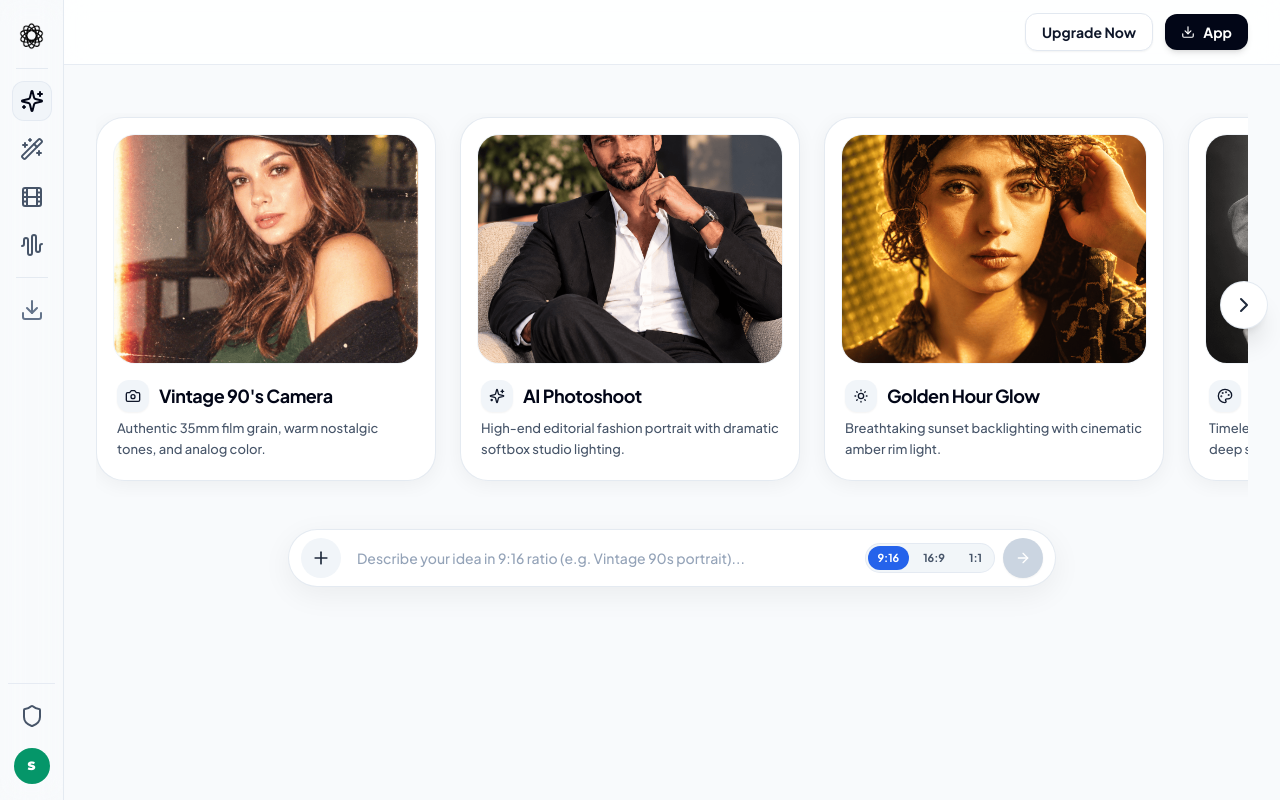
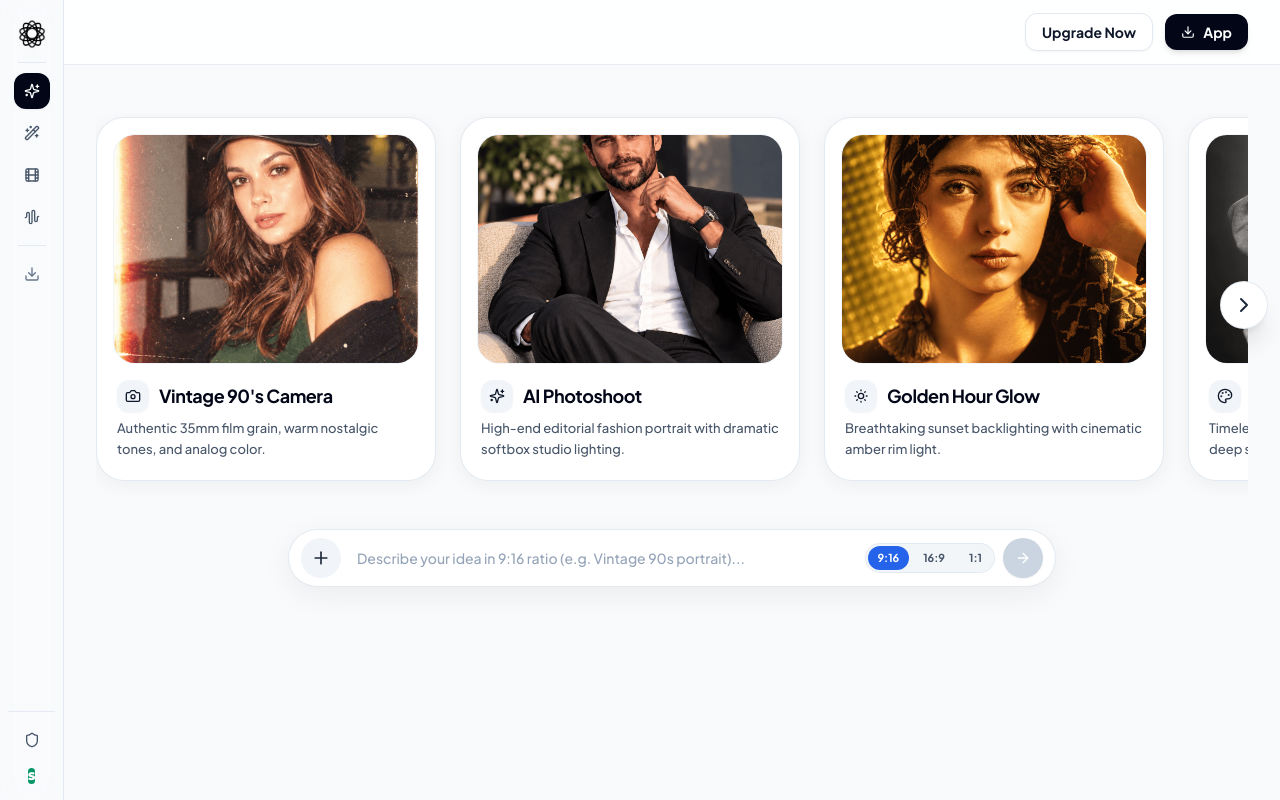
Before and after one commit to Sreerag111/slipeaiwebsite2, a Next.js app: page / in a window 1280 px wide. Built offline with nearby package versions, Linux system fonts and the light colour scheme.

Commit message:
Reduce collapsed sidebar icon sizes and set active item container to dark black

```diff
--- a/components/Sidebar.tsx
+++ b/components/Sidebar.tsx
@@ -123,7 +123,7 @@ export function Sidebar({
         {isCollapsed && (
           <div className="hidden lg:flex flex-col justify-between h-full w-full py-4 px-2 items-center">
             {/* Top Brand Logo & Navigation Stack */}
-            <div className="w-full flex flex-col items-center space-y-3">
+            <div className="w-full flex flex-col items-center space-y-2.5">
               {/* SlipeAI Brand Logo / Expand Trigger */}
               <button
                 type="button"
@@ -131,24 +131,24 @@ export function Sidebar({
                   if (onExpand) onExpand();
                   else if (onToggleCollapse) onToggleCollapse();
                 }}
-                className="w-10 h-10 rounded-xl hover:bg-slate-100 text-slate-900 flex items-center justify-center p-1 transition-all cursor-pointer group relative"
+                className="w-9 h-9 rounded-xl hover:bg-slate-100 text-slate-900 flex items-center justify-center p-1 transition-all cursor-pointer group relative"
                 title="Expand Sidebar (SlipeAI)"
                 aria-label="Expand Sidebar"
               >
                 <img
                   src="/slipe-logo.png"
                   alt="SlipeAI"
-                  className="w-7 h-7 object-contain group-hover:scale-105 transition-transform"
+                  className="w-5.5 h-5.5 object-contain group-hover:scale-105 transition-transform"
                 />
                 <span className="pointer-events-none absolute left-full ml-3 hidden group-hover:flex items-center px-2.5 py-1.5 rounded-lg bg-slate-900 text-white text-[11px] font-semibold whitespace-nowrap shadow-xl z-50 border border-slate-700">
                   Expand Sidebar
                 </span>
               </button>
 
-              <div className="w-8 h-px bg-slate-200/90 my-1" />
+              <div className="w-7 h-px bg-slate-200/90 my-0.5" />
 
               {/* Nav Items Stack */}
-              <nav className="w-full flex flex-col items-center space-y-2">
+              <nav className="w-full flex flex-col items-center space-y-1.5">
                 {navItems.map((item) => {
                   const Icon = item.icon;
                   return (
@@ -156,17 +156,17 @@ export function Sidebar({
                       key={item.id}
                       type="button"
                       onClick={() => handleRailIconClick(item.id)}
-                      className={`w-10 h-10 rounded-xl flex items-center justify-center transition-all cursor-pointer relative group ${
+                      className={`w-9 h-9 rounded-xl flex items-center justify-center transition-all cursor-pointer relative group ${
                         item.isCurrent
-                          ? 'bg-slate-100 text-slate-950 shadow-xs border border-slate-200/80 font-bold'
+                          ? 'bg-slate-950 text-white shadow-sm'
                           : 'text-slate-600 hover:text-slate-950 hover:bg-slate-100'
                       }`}
                       title={`${item.label}${item.suffix ? ' ' + item.suffix : ''}`}
                       aria-label={item.label}
                     >
                       <Icon
-                        className={`w-4.5 h-4.5 shrink-0 ${
-                          item.isCurrent ? 'text-slate-950' : 'text-slate-600 group-hover:text-slate-950'
+                        className={`w-4 h-4 shrink-0 ${
+                          item.isCurrent ? 'text-white' : 'text-slate-600 group-hover:text-slate-950'
                         }`}
                       />
 
@@ -184,18 +184,18 @@ export function Sidebar({
                 })}
               </nav>
 
-              <div className="w-8 h-px bg-slate-200/90 my-1" />
+              <div className="w-7 h-px bg-slate-200/90 my-0.5" />
 
               {/* Android App Link */}
               <a
                 href="https://play.google.com/store/apps/details?id=com.paceai.paceai"
                 target="_blank"
                 rel="noopener noreferrer"
-                className="w-10 h-10 rounded-xl flex items-center justify-center text-slate-600 hover:text-slate-950 hover:bg-slate-100 transition-all relative group cursor-pointer"
+                className="w-9 h-9 rounded-xl flex items-center justify-center text-slate-600 hover:text-slate-950 hover:bg-slate-100 transition-all relative group cursor-pointer"
                 title="Download Android App"
                 aria-label="Download Android App"
               >
-                <Download className="w-4.5 h-4.5 text-slate-500 group-hover:text-slate-950" />
+                <Download className="w-4 h-4 text-slate-500 group-hover:text-slate-950" />
                 <span className="pointer-events-none absolute left-full ml-3 hidden group-hover:flex items-center px-2.5 py-1.5 rounded-lg bg-slate-900 text-white text-[11px] font-semibold whitespace-nowrap shadow-xl z-50 border border-slate-700">
                   Download Android App
                 </span>
@@ -203,7 +203,7 @@ export function Sidebar({
             </div>
 
             {/* Bottom: Upgrade Shield + Avatar S */}
-            <div className="w-full flex flex-col items-center space-y-3 pt-3 border-t border-slate-200/80">
+            <div className="w-full flex flex-col items-center space-y-2.5 pt-2.5 border-t border-slate-200/80">
               {/* Free Plan / Upgrade Shield */}
               <button
                 type="button"
@@ -212,11 +212,11 @@ export function Sidebar({
                   else if (onToggleCollapse) onToggleCollapse();
                   onOpenPricing();
                 }}
-                className="w-10 h-10 rounded-xl flex items-center justify-center text-slate-600 hover:text-slate-950 hover:bg-slate-100 transition-all relative group cursor-pointer"
+                className="w-9 h-9 rounded-xl flex items-center justify-center text-slate-600 hover:text-slate-950 hover:bg-slate-100 transition-all relative group cursor-pointer"
                 title="Upgrade Plan"
                 aria-label="Upgrade Plan"
               >
-                <Shield className="w-4.5 h-4.5 text-slate-600 group-hover:text-slate-950" />
+                <Shield className="w-4 h-4 text-slate-600 group-hover:text-slate-950" />
                 <span className="pointer-events-none absolute left-full ml-3 hidden group-hover:flex flex-col px-2.5 py-1.5 rounded-lg bg-slate-900 text-white text-[11px] whitespace-nowrap shadow-xl z-50 border border-slate-700">
                   <span className="font-bold text-white">Free Plan</span>
                   <span className="text-[10px] text-slate-300">{freeUses}/10 free uses used</span>
@@ -232,7 +232,7 @@ export function Sidebar({
                   else if (onToggleCollapse) onToggleCollapse();
                   setIsAboutOpen(true);
                 }}
-                className="w-9 h-9 rounded-full bg-emerald-600 text-white font-black text-xs flex items-center justify-center shadow-xs cursor-pointer hover:ring-2 hover:ring-emerald-400 hover:ring-offset-2 transition-all relative group"
+                className="w-7.5 h-7.5 rounded-full bg-emerald-600 text-white font-black text-[11px] flex items-center justify-center shadow-xs cursor-pointer hover:ring-2 hover:ring-emerald-400 hover:ring-offset-2 transition-all relative group"
                 title="Sreerag Jotish (Free Plan)"
                 aria-label="About & Profile"
               >
@@ -313,18 +313,18 @@ export function Sidebar({
                     onClick={item.action}
                     className={`w-full flex items-center justify-between px-3.5 py-2.5 rounded-xl text-xs sm:text-[13px] font-bold transition-all text-left cursor-pointer ${
                       item.isCurrent
-                        ? 'bg-slate-100 text-slate-950 shadow-xs border border-slate-200/80 font-bold'
+                        ? 'bg-slate-950 text-white shadow-md'
                         : 'text-slate-600 hover:text-slate-950 hover:bg-slate-100/70 font-medium'
                     }`}
                   >
                     <div className="flex items-center gap-3 min-w-0">
-                      <Icon className={`w-4 h-4 shrink-0 ${item.isCurrent ? 'text-slate-950' : 'text-slate-500'}`} />
+                      <Icon className={`w-4 h-4 shrink-0 ${item.isCurrent ? 'text-white' : 'text-slate-500'}`} />
                       <span className="truncate">
                         {item.label}
                         {item.suffix && (
                           <span
                             className={`ml-1 text-[11px] font-medium tracking-normal ${
-                              item.isCurrent ? 'text-slate-500' : 'text-slate-400'
+                              item.isCurrent ? 'text-white/80' : 'text-slate-400'
                             }`}
                           >
                             {item.suffix}
```
